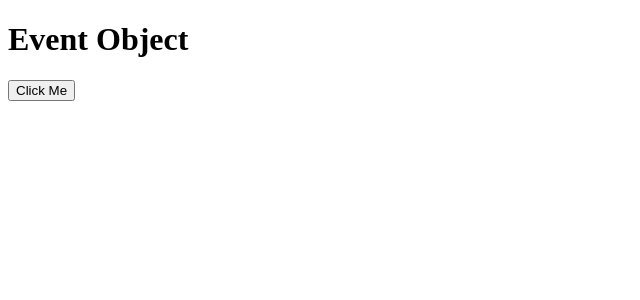
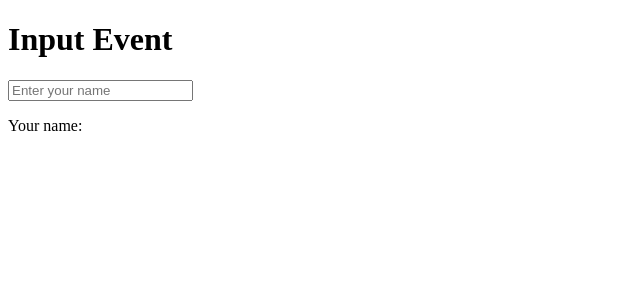
Before and after one commit to abdullahshabir31/React-Learning, a React (Vite) app: page / in a window 1280 px wide. Shown: the top 300 px of the page, without its empty margins (0-640 px from the left). Built offline with nearby package versions, Linux system fonts and the light colour scheme.

Commit message:
Add input event example

```diff
--- /dev/null
+++ b/src/06-Events/04-input-event.jsx
@@ -0,0 +1,26 @@
+import { useState } from "react";
+
+function InputEvent() {
+  const [name, setName] = useState("");
+
+  const handleChange = (event) => {
+    setName(event.target.value);
+  };
+
+  return (
+    <div>
+      <h1>Input Event</h1>
+
+      <input
+        type="text"
+        placeholder="Enter your name"
+        value={name}
+        onChange={handleChange}
+      />
+
+      <p>Your name: {name}</p>
+    </div>
+  );
+}
+
+export default InputEvent;
--- a/src/App.jsx
+++ b/src/App.jsx
@@ -1,7 +1,7 @@
-import EventObject from "./06-Events/03-event-object";
+import InputEvent from "./06-Events/04-input-event";
 
 function App() {
-  return <EventObject />;
+  return <InputEvent />;
 }
 
 export default App;
```
